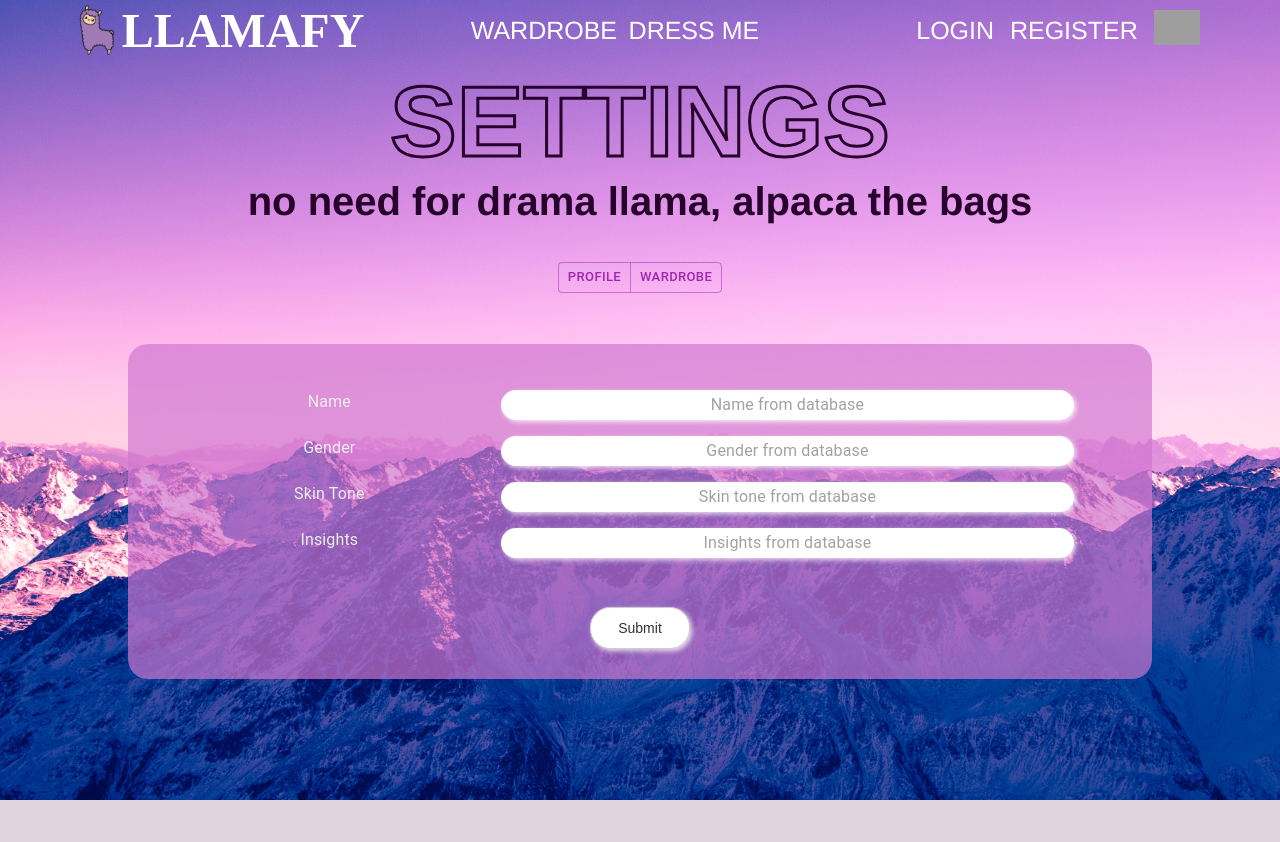
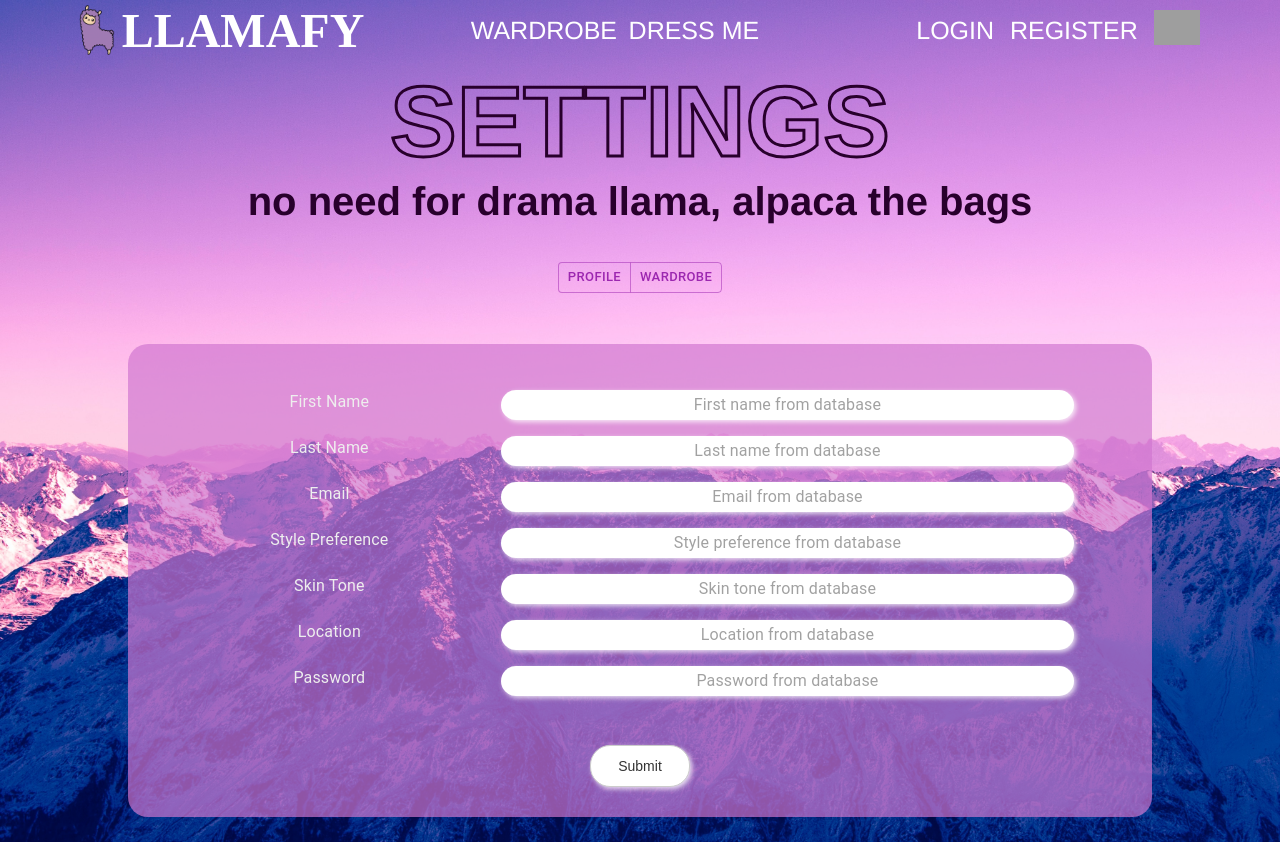
Before and after one commit to CaitiGre/Llamafy-Group-Project, a React (Create React App) app in the folder frontend/: page /settings in a window 1280 px wide. Before the commit the page ends 800 px from the top, so only its background shows below. Built offline with nearby package versions, Linux system fonts and the light colour scheme; grey boxes are pictures that could not be loaded.

Commit message:
Updated styles of Settings - Profile

```diff
--- a/frontend/src/components/SettingsPage/Profile.jsx
+++ b/frontend/src/components/SettingsPage/Profile.jsx
@@ -4,10 +4,13 @@ import styles from './SettingsPage.module.css';
 
 function Profile() {
     const [data, setData] = useState({
-        name: '',
-        gender: '',
+        fname: '',
+        lname: '',
+        email: '',
+        stylePreference: '',
         skinTone: '',
-        insights: ''
+        location: '',
+        password: ''
     });
 
     async function handleChange(event) {
@@ -17,7 +20,6 @@ function Profile() {
             [event.target.name]: inputData
         })
     }
-    // console.log(data);
 
 
     const handleSubmit = (event) => {
@@ -28,21 +30,37 @@ function Profile() {
 
     const inputData = [
         {
-            displayName: "Name",
+            displayName: "First Name",
             type: "text",
-            name: "name",
-            id: "name",
-            value: data.name,
-            placeHolder: "Name from database"
+            name: "fname",
+            id: "fname",
+            value: data.fname,
+            placeHolder: "First name from database"
+        },
+        {
+            displayName: "Last Name",
+            type: "text",
+            name: "lname",
+            id: "lname",
+            value: data.lname,
+            placeHolder: "Last name from database"
+        },
+        {
+            displayName: "Email",
+            type: "email",
+            name: "email",
+            id: "email",
+            value: data.email,
+            placeHolder: "Email from database"
         },
 
         {
-            displayName: "Gender",
+            displayName: "Style Preference",
             type: "text",
-            name: "gender",
-            id: "gender",
-            value: data.gender,
-            placeHolder: "Gender from database"
+            name: "stylePreference",
+            id: "stylePreference",
+            value: data.stylePreference,
+            placeHolder: "Style preference from database"
         },
         {
             displayName: "Skin Tone",
@@ -53,12 +71,20 @@ function Profile() {
             placeHolder: "Skin tone from database"
         },
         {
-            displayName: "Insights",
+            displayName: "Location",
             type: "text",
-            name: "insights",
-            id: "insights",
-            value: data.insights,
-            placeHolder: "Insights from database"
+            name: "location",
+            id: "location",
+            value: data.location,
+            placeHolder: "Location from database"
+        },
+        {
+            displayName: "Password",
+            type: "password",
+            name: "password",
+            id: "password",
+            value: data.password,
+            placeHolder: "Password from database"
         }
     ]
 
```
